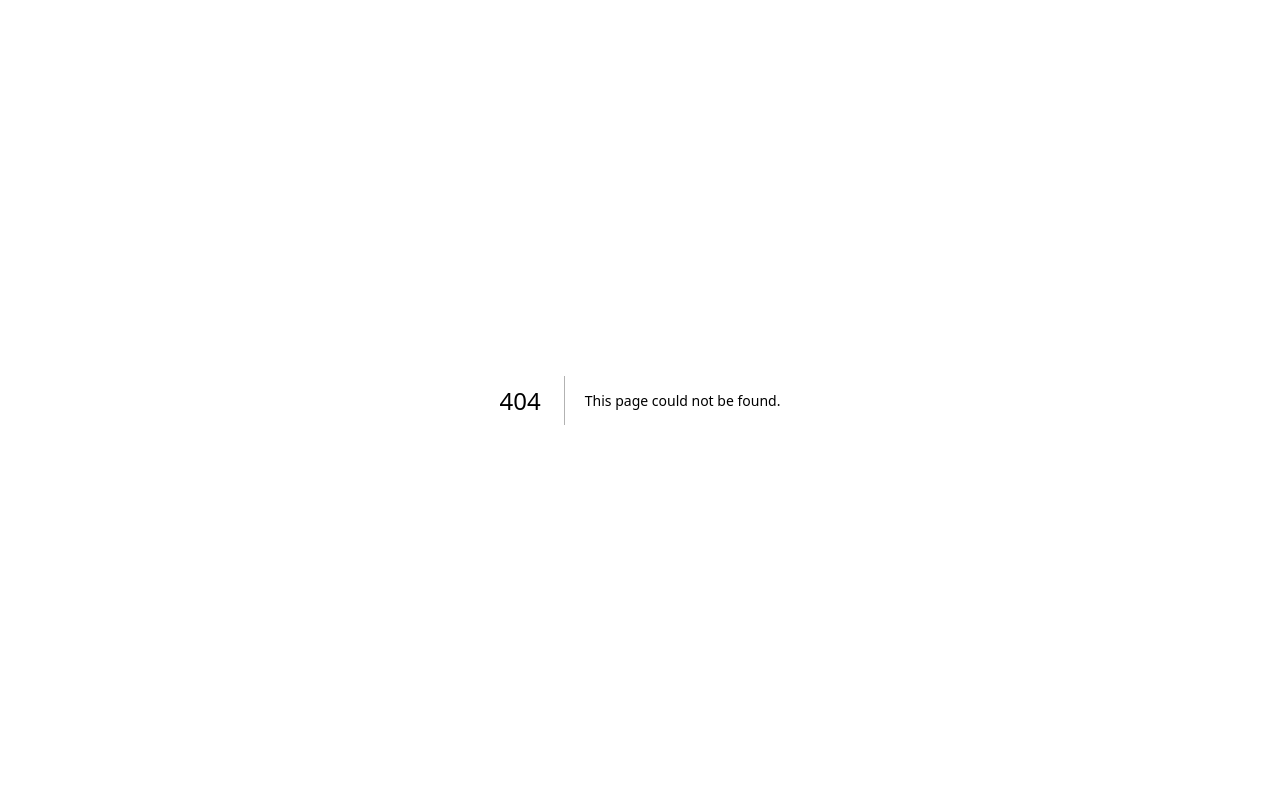
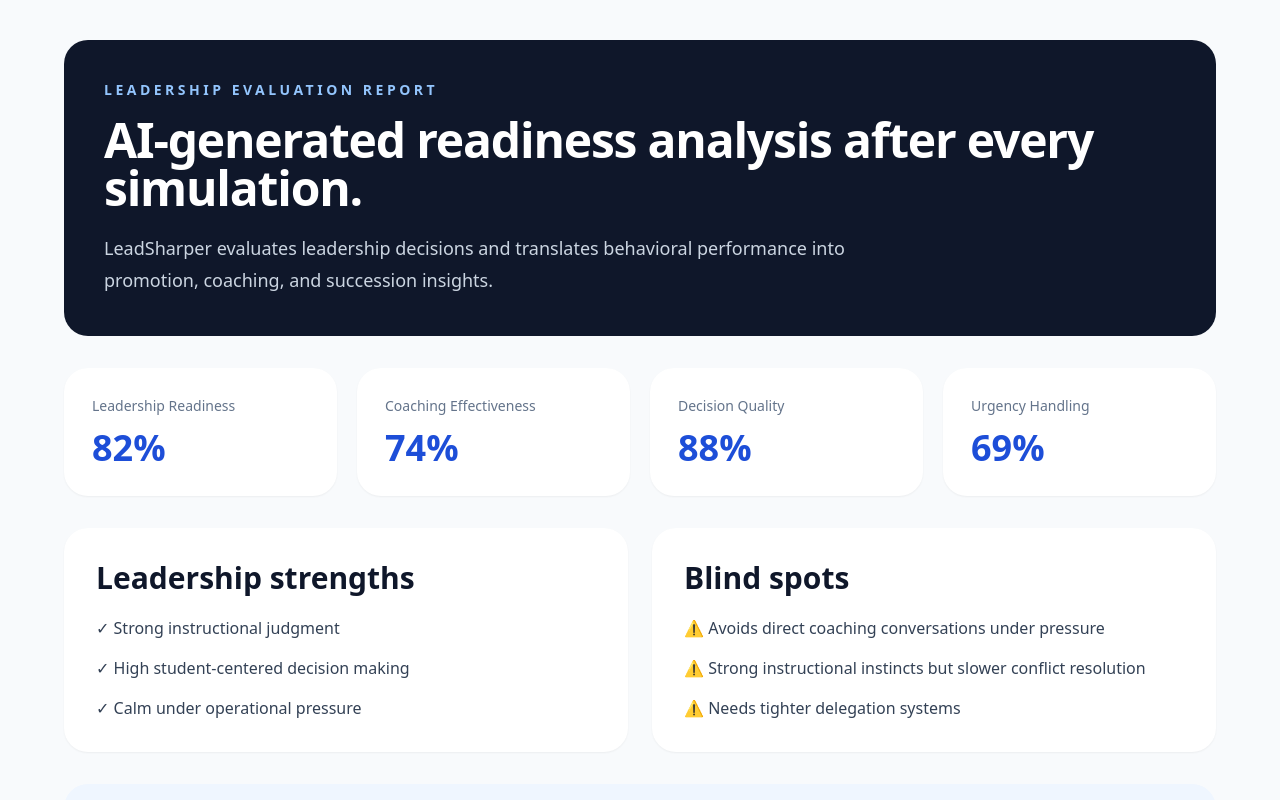
Before and after one commit to jmarc296-jpg/instructional-leadership-practice, a Next.js app: page /evaluation-report in a window 1280 px wide. Before the commit this address had no page. Shown: the top 800 px of the page. Built offline with nearby package versions, Linux system fonts and the light colour scheme.

Commit message:
Add AI leadership evaluation report

```diff
--- /dev/null
+++ b/app/evaluation-report/page.tsx
@@ -0,0 +1,93 @@
+export default function EvaluationReportPage() {
+  const scores = [
+    { label: "Leadership Readiness", score: "82%" },
+    { label: "Coaching Effectiveness", score: "74%" },
+    { label: "Decision Quality", score: "88%" },
+    { label: "Urgency Handling", score: "69%" }
+  ]
+
+  const blindSpots = [
+    "Avoids direct coaching conversations under pressure",
+    "Strong instructional instincts but slower conflict resolution",
+    "Needs tighter delegation systems"
+  ]
+
+  const strengths = [
+    "Strong instructional judgment",
+    "High student-centered decision making",
+    "Calm under operational pressure"
+  ]
+
+  return (
+    <main className="min-h-screen bg-slate-50 px-6 py-10">
+      <div className="mx-auto max-w-6xl space-y-8">
+
+        <section className="rounded-3xl bg-slate-900 p-10 text-white">
+          <p className="text-sm font-semibold uppercase tracking-[0.25em] text-blue-300">
+            Leadership Evaluation Report
+          </p>
+
+          <h1 className="mt-4 text-5xl font-semibold tracking-tight">
+            AI-generated readiness analysis after every simulation.
+          </h1>
+
+          <p className="mt-5 max-w-3xl text-lg leading-8 text-slate-300">
+            LeadSharper evaluates leadership decisions and translates behavioral performance into promotion, coaching, and succession insights.
+          </p>
+        </section>
+
+        <section className="grid gap-5 md:grid-cols-4">
+          {scores.map((item) => (
+            <div key={item.label} className="rounded-3xl bg-white p-7 shadow-sm">
+              <div className="text-sm text-slate-500">{item.label}</div>
+              <div className="mt-3 text-4xl font-bold text-blue-700">
+                {item.score}
+              </div>
+            </div>
+          ))}
+        </section>
+
+        <section className="grid gap-6 lg:grid-cols-2">
+          <div className="rounded-3xl bg-white p-8 shadow-sm">
+            <h2 className="text-3xl font-semibold text-slate-900">
+              Leadership strengths
+            </h2>
+
+            <ul className="mt-5 space-y-4 text-slate-700">
+              {strengths.map((item) => (
+                <li key={item}>✓ {item}</li>
+              ))}
+            </ul>
+          </div>
+
+          <div className="rounded-3xl bg-white p-8 shadow-sm">
+            <h2 className="text-3xl font-semibold text-slate-900">
+              Blind spots
+            </h2>
+
+            <ul className="mt-5 space-y-4 text-slate-700">
+              {blindSpots.map((item) => (
+                <li key={item}>⚠ {item}</li>
+              ))}
+            </ul>
+          </div>
+        </section>
+
+        <section className="rounded-3xl bg-blue-50 p-8">
+          <h2 className="text-3xl font-semibold text-slate-900">
+            Promotion recommendation
+          </h2>
+
+          <div className="mt-5 text-2xl font-bold text-blue-700">
+            Ready in 6–12 months with targeted coaching support
+          </div>
+
+          <p className="mt-4 max-w-3xl leading-7 text-slate-700">
+            This leader demonstrates strong instructional leadership potential but needs additional reps in conflict navigation and staff accountability conversations before immediate promotion.
+          </p>
+        </section>
+
+      </div>
+    </main>
+  )
+}
```
